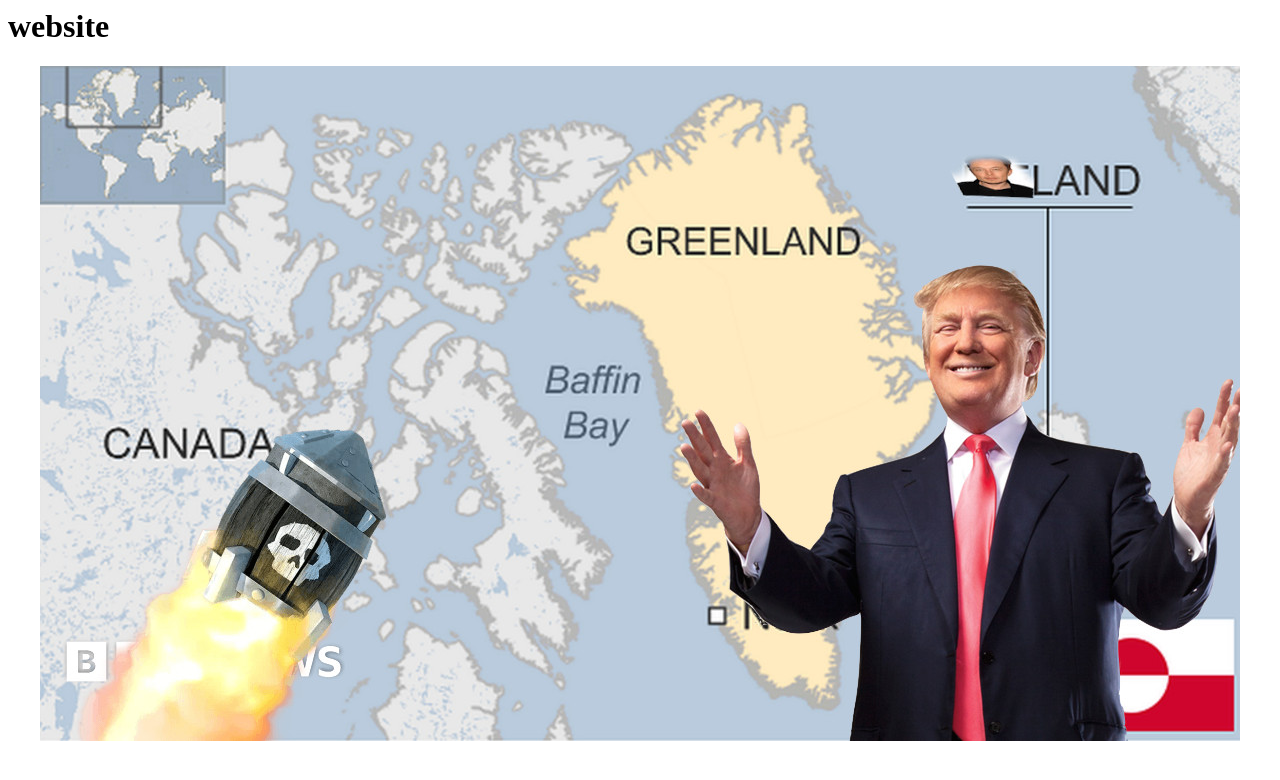
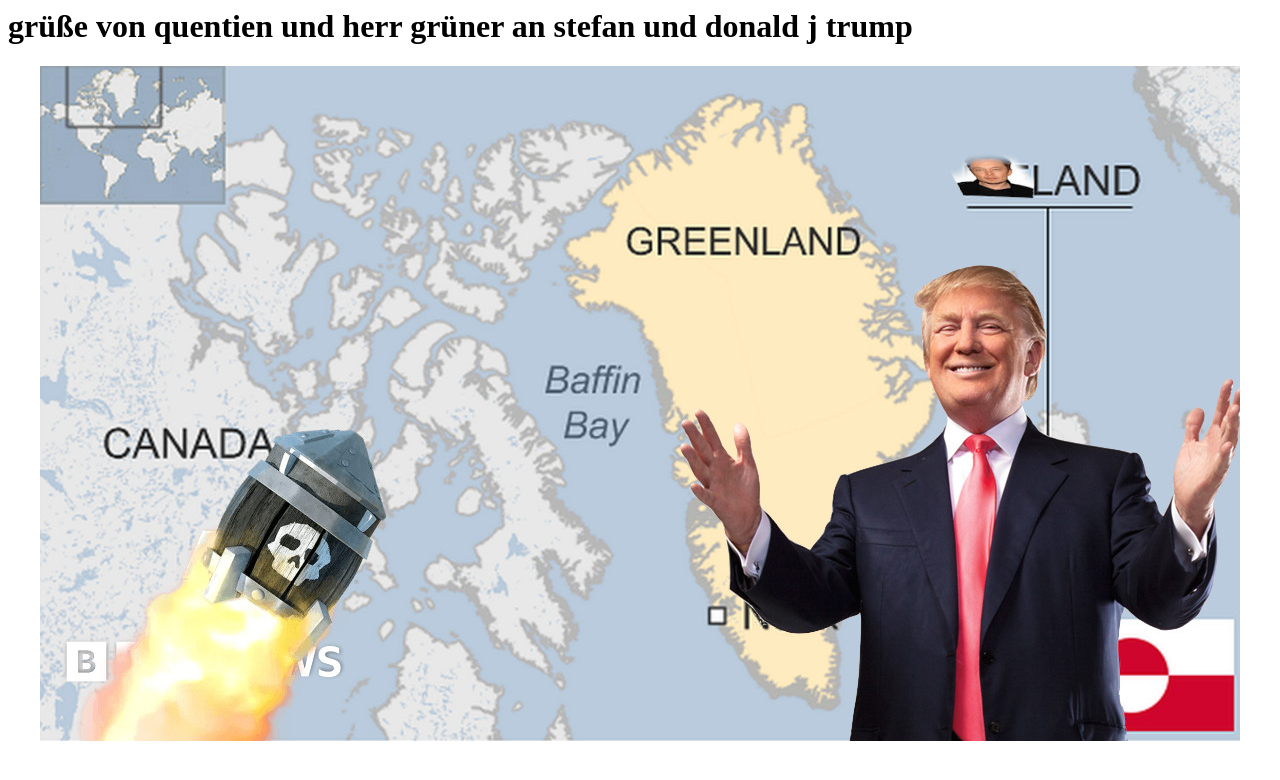
Before and after one commit to NoBaguette/website-test, a plain HTML site: page index.html in a window 1280 px wide. Drawn offline with Linux system fonts and the light colour scheme.

Commit message:
Update index.html

```diff
--- a/index.html
+++ b/index.html
@@ -1,4 +1,4 @@
-<h1>website</h1>
+<h1>grüße von quentien und herr grüner an stefan und donald j trump</h1>
 
 
 <p align="center"> <img src="greenland.jpg"> </p>
```
